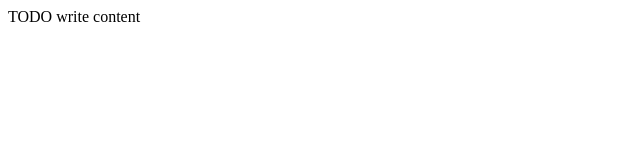
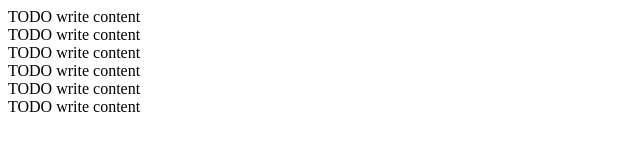
Before and after one commit to Denis-Vitebsk/urpo1, a website: page public/index.html in a window 1280 px wide. Shown: the whole page, without its empty margins (0-640 px from the left). Drawn offline with Linux system fonts and the light colour scheme.

Commit message:
commit 3

```diff
--- a/public/index.html
+++ b/public/index.html
@@ -12,5 +12,12 @@ and open the template in the editor.
     </head>
     <body>
         <div>TODO write content</div>
+        <div>TODO write content</div>
+        <div>TODO write content</div><div>TODO write content</div>
+        <div>TODO write content</div>
+        <div>TODO write content</div>
+
+
+
     </body>
 </html>
```
Also changed, not shown: public/index2.html (+7 -1 lines).
